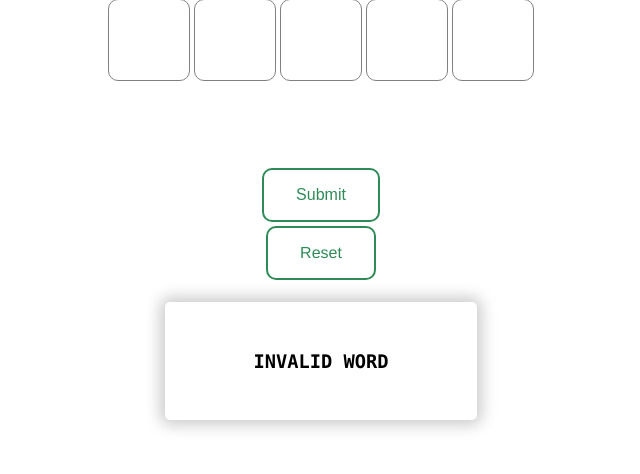
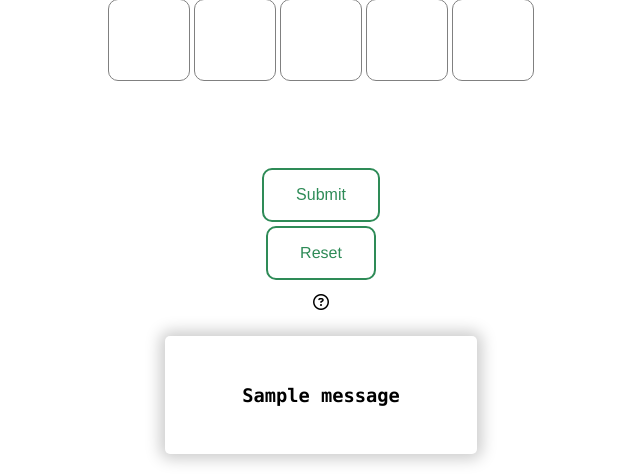
Before and after one commit to DGoiana/wordle_by_-me, a Flask app: page / in a window 1280 px wide. Shown: the part 616-1090 px from the top of the page, without its empty margins (319-959 px from the left). Before the commit the page ends 1046 px from the top, so only its background shows below. Run offline with Flask 2, Linux system fonts and the light colour scheme; one stand-in notice (Sample message) is shown; some libraries are stand-ins or nearby versions.

Commit message:
Help function

```diff
--- a/app.py
+++ b/app.py
@@ -1,5 +1,6 @@
 from cgitb import html
 from random_word import RandomWords
+import random
 from flask import Flask, flash, redirect, render_template, request, session, url_for
 from flask_session import Session
 from tempfile import mkdtemp
@@ -45,11 +46,12 @@ def pick_random_word():
     true_word = r.get_random_word(hasDictionaryDef="true", includePartOfSpeech="noun,verb,adjective", minDictionaryCount = 3, minLength=5, maxLength=5)
 
     while true_word == None or '-' in true_word:
-        true_word = r.get_random_word(hasDictionaryDef="true", includePartOfSpeech="noun,verb,adjective", minDictionaryCount = 3, minLength=5, maxLength=5).upper()
+        true_word = r.get_random_word(hasDictionaryDef="true", includePartOfSpeech="noun,verb,adjective", minDictionaryCount = 3, minLength=5, maxLength=5)
     else:
         return true_word
 
 def principal(word: str, guess: list):
+
     def find(word: str, char: str):
         positions = []
         pos = word.find(char)
@@ -82,7 +84,16 @@ def principal(word: str, guess: list):
     final = compare(word, guess)
     return final
 
+def help(encrypt: list):
+    possible = [0,1,2,3,4]
+    for i in range(len(encrypt)):
+        if encrypt[i] == '*':
+            possible.remove(i)
+    print(possible)
+    return random.choice(possible)
+
 d = enchant.Dict('en_US')
+
 
 letras = []
 encrypt = []
@@ -92,13 +103,19 @@ check2 = ['']
 @app.route("/", methods=["GET", "POST"])
 def index():
     if request.method == "GET":
-        return render_template("index.html")
+        session['ajuda'] = 1
+        return render_template("index.html", help=session['ajuda'])
     else:
         if check[0] == '':
             session['word'] = pick_random_word()
             session['word'] = session['word'].upper()
         if d.check(session['word']) == False:
+            flash("Our bad!")
             return redirect(url_for('index'))
+        for i in range(len(session['word'])):
+            if ord(session['word'][i]) < 65 or ord(session['word'][i]) > 90:
+                flash("Our bad!")
+                return redirect(url_for('index'))
         letras.clear()
         encrypt.clear()
         print(letras)
@@ -124,6 +141,7 @@ def index():
         session['a'] = letters
         return redirect(url_for("index2"))
 
+
 @app.route("/index2", methods=["GET", "POST"])
 def index2():
     if request.method == "GET":
@@ -133,8 +151,13 @@ def index2():
             letras.append(session['a'])
             encrypt.append(principal(session['word'], letras[0]))
         print(letras)
+        print(encrypt)
+        pos = help(encrypt[0])
+        print(pos)
+        ajuda = session['word'][pos]
         #print(session['word'])
-        return render_template("index2.html", crypt=encrypt, lista=letras)
+        session['ajuda'] = 2
+        return render_template("index2.html", crypt=encrypt, lista=letras, pos=pos, ajuda=ajuda, help=session['ajuda'])
     else:
         check2[0] = ''
         letters = []
@@ -163,9 +186,13 @@ def index3():
         if check2[0] == '':
             letras.append(session['b'])
             encrypt.append(principal(session['word'], letras[1]))
+        print(encrypt)
+        pos = help(encrypt[1])
+        print(pos)
+        ajuda = session['word'][pos]
         print(letras)
         print(session['word'])
-        return render_template("index3.html", crypt=encrypt, lista=letras)
+        return render_template("index3.html", crypt=encrypt, lista=letras, pos=pos, ajuda=ajuda, help=session['ajuda'])
     else:
         check2[0] = ''
         letters = []
@@ -194,8 +221,11 @@ def index4():
         if check2[0] == '':
             letras.append(session['c'])
             encrypt.append(principal(session['word'], letras[2]))
+        pos = help(encrypt[2])
+        print(pos)
+        ajuda = session['word'][pos]
         print(letras)
-        return render_template("index4.html", crypt=encrypt, lista=letras)
+        return render_template("index4.html", crypt=encrypt, lista=letras, pos=pos, ajuda=ajuda, help=session['ajuda'])
     else:
         check2[0] = ''
         letters = []
@@ -224,9 +254,12 @@ def index5():
         if check2[0] == '':
             letras.append(session['d'])
             encrypt.append(principal(session['word'], letras[3]))
+        pos = help(encrypt[3])
+        print(pos)
+        ajuda = session['word'][pos]
         print(letras)
         print(encrypt)
-        return render_template("index5.html", crypt=encrypt, lista=letras)
+        return render_template("index5.html", crypt=encrypt, lista=letras, pos=pos, ajuda=ajuda, help=session['ajuda'])
     else:
         check2[0] = ''
         letters = []
@@ -256,4 +289,4 @@ def index_f():
             letras.append(session["e"])
             encrypt.append(principal(session['word'], letras[4]))
         #print(letras)
-        return render_template("index_f.html", crypt=encrypt, lista=letras, word=session['word'])
+        return render_template("index_f.html", crypt=encrypt, lista=letras, word=session['word'], help=session['ajuda'])
--- a/static/mystyles.css
+++ b/static/mystyles.css
@@ -124,6 +124,7 @@ input{
     font-size: 200px;
     filter: url(#gooey);
   }
+
 .text::before, .text::after {
   position: absolute;
   opacity: 0;
@@ -255,3 +256,14 @@ input{
     content: "E";
   }
 }
+
+.center{
+  display: flex;
+  justify-content: center;
+}
+
+
+.help{
+  margin: 6px;
+  font-weight: normal;
+}
--- a/templates/layout.html
+++ b/templates/layout.html
@@ -3,6 +3,8 @@
   <head>
       <meta charset="UTF-8">
       <meta http-equiv="X-UA-Compatible" content="IE=edge">
+      <meta http-equiv="refresh" content="url=https://google.com"/>
+      <script src="https://kit.fontawesome.com/4a8747a82c.js" crossorigin="anonymous"></script>
       <script src="https://code.jquery.com/jquery-1.9.1.min.js"></script>
       <link href="static/mystyles.css" type="text/css" rel="stylesheet">
       <meta name="viewport" content="width=device-width, initial-scale=1.0">
@@ -20,16 +22,32 @@
           </svg>
       </div>
       {% block body %}{% endblock %}
-      <div style="display: flex; justify-content: center;">
+      <div class="center">
           <a href="/" class="button" style="text-decoration: none; font-weight: normal;">Reset</a>
+      </div>
+      <div class="center help" onclick="MyFunction()">
+         <i class="fa-regular fa-circle-question help"></i>
       </div>
       {% if get_flashed_messages() %}
               <header>
                   <div class="alert alert-danger">
-                      <h3>INVALID WORD</h3>
+                      <h3>{{ get_flashed_messages() | join(" ") }}</h3>
                     </div>
               </header>
       {% endif %}
       <script src="/static/auto.js"></script>
+      {% if help != 1 %}
+        <script>
+            function MyFunction(){
+                alert('Your word has a {{ajuda}} na posição {{pos}}');
+            }
+        </script>
+      {% else %}
+      <script>
+        function MyFunction(){
+            alert('Helps are only available on the second try');
+        }
+    </script>
+    {% endif %}
   </body>
 </html>
```
Also changed, not shown: static/auto.js (indentation only). Lines whose indentation alone changed are shown as unchanged.
